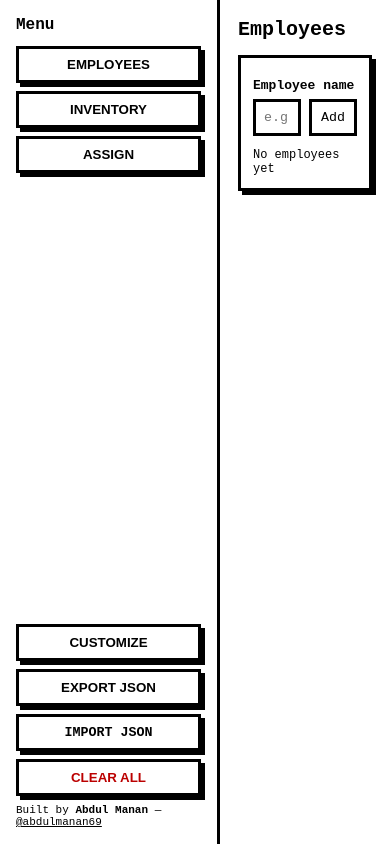
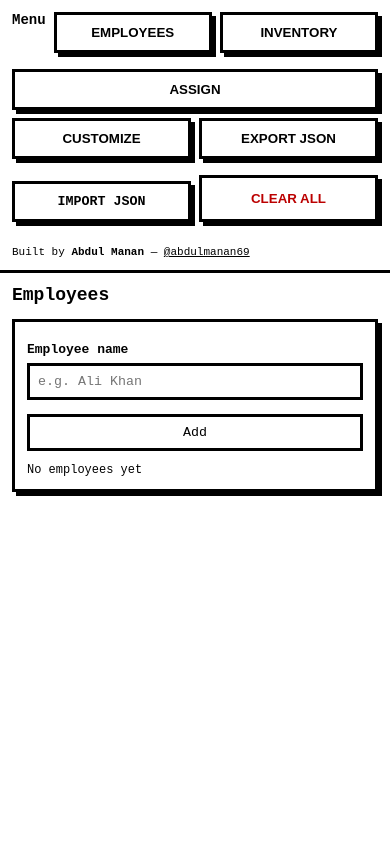
Before and after one commit to abdulmanan69/inventory, a plain HTML site: page index.html in a window 390 px wide. Drawn offline with Linux system fonts and the light colour scheme.

Commit message:
Update to Mobile Responsive

```diff
--- a/index.html
+++ b/index.html
@@ -11,7 +11,7 @@
   body{margin:0;font-family:monospace;display:flex;height:100vh;background:var(--bg);color:#000}
   .sidebar{width:220px;background:var(--card);border-right:3px solid #000;padding:16px;display:flex;flex-direction:column;justify-content:space-between}
   .sidebar h2{margin:0 0 12px;font-size:16px}
-  .sidebar button{display:block;width:100%;padding:8px;border:3px solid #000;background:#fff;margin-bottom:8px;cursor:pointer;text-gn:left;font-weight:bold;text-transform:uppercase;box-shadow:4px 4px 0 #000;transition:background 0.2s,border-color 0.2s}
+  .sidebar button{display:block;width:100%;padding:8px;border:3px solid #000;background:#fff;margin-bottom:8px;cursor:pointer;text-align:left;font-weight:bold;text-transform:uppercase;box-shadow:4px 4px 0 #000;transition:background 0.2s,border-color 0.2s}
   .sidebar button:hover{background:var(--accent);color:#fff;border-color:var(--accent)}
   .sidebar input[type=file]{display:none}
   .main{flex:1;padding:18px;overflow:auto}
@@ -72,6 +72,25 @@
   /* On button hover */
   .table-actions button:hover{background:var(--accent);color:#fff;border-color:var(--accent)}
   .table-actions button.btn-danger:hover{background:#b00;color:#fff;border-color:#b00}
+
+  /* Responsive */
+  @media (max-width: 900px){
+    body{flex-direction:column;height:auto;min-height:100vh}
+    .sidebar{width:100%;border-right:0;border-bottom:3px solid #000;padding:12px;position:sticky;top:0;background:var(--card);z-index:200}
+    .sidebar h2{font-size:14px;margin-bottom:8px}
+    .sidebar > div{display:flex;gap:8px;flex-wrap:wrap}
+    .sidebar button{width:auto;flex:1 1 150px;text-align:center}
+    .main{padding:12px}
+    .row{flex-direction:column}
+    .list{overflow-x:auto}
+    table{min-width:640px}
+    .custom-dropdown{max-height:40vh}
+  }
+  @media (max-width: 480px){
+    h1{font-size:18px}
+    .sidebar button{flex:1 1 120px;padding:10px}
+    table{min-width:560px}
+  }
 </style>
 </head>
 <body>
@@ -97,7 +116,7 @@
     <div id="employees" class="section">
       <label>Employee name</label>
       <div class="row">
-        <input id="empName" placeholder="e.g. Abdul Manan" />
+        <input id="empName" placeholder="e.g. Ali Khan" />
         <button type="button" onclick="addEmployee()">Add</button>
       </div>
       <div class="list" id="empList"></div>
```
